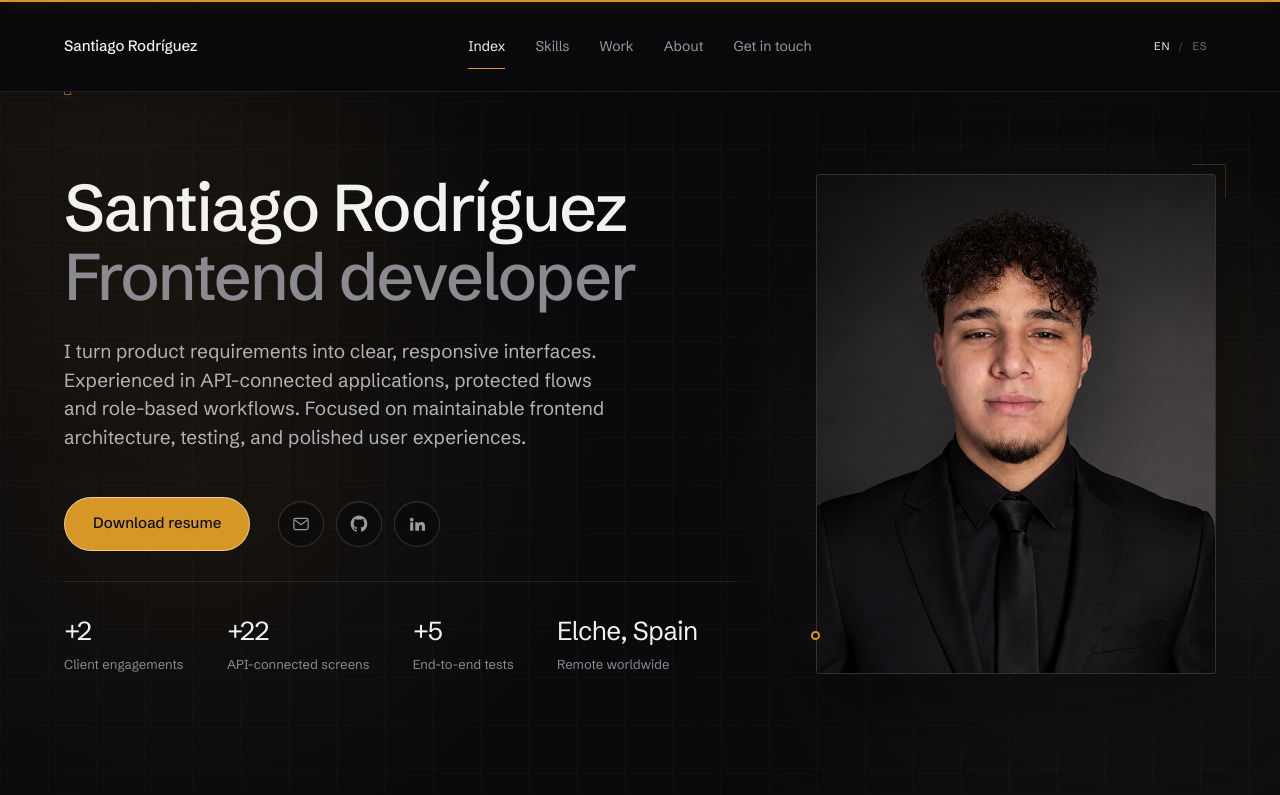
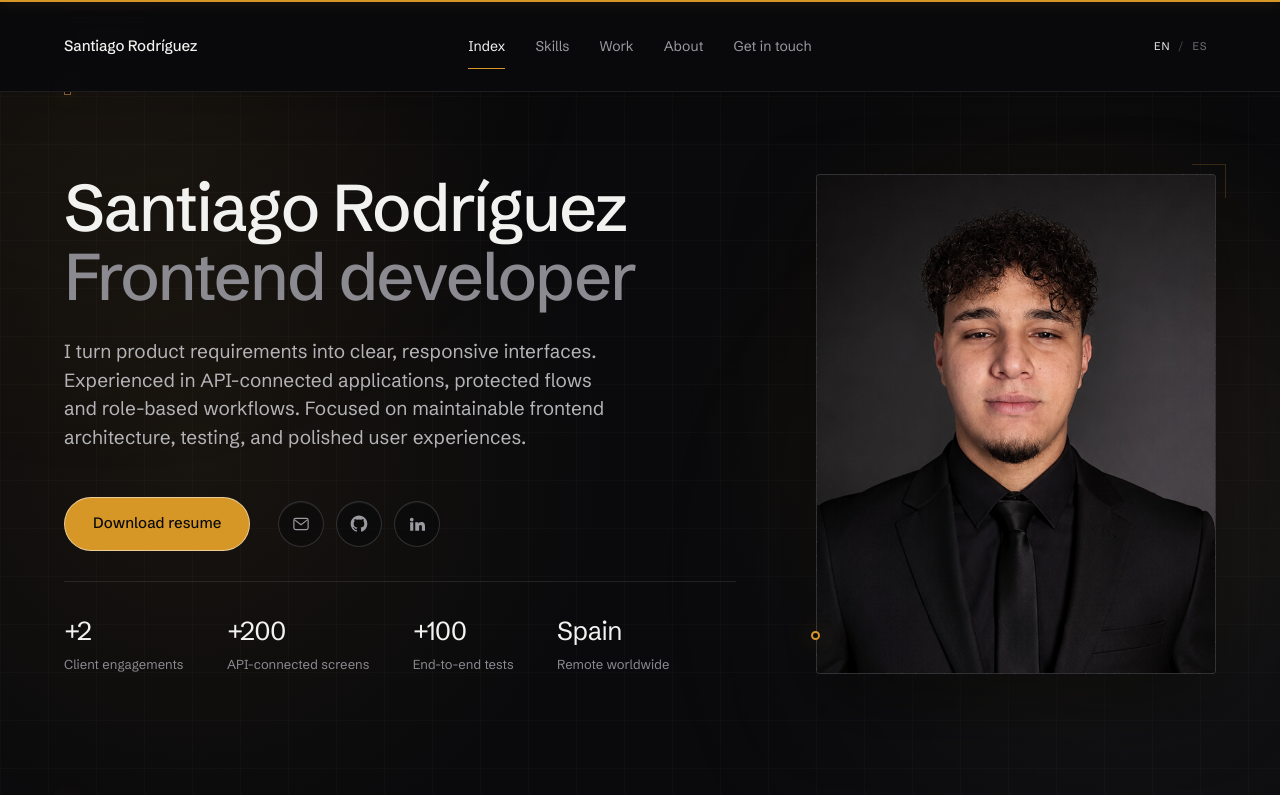
Before and after one commit to Life4Death04/portfolio, a React (Vite) app: page / in a window 1280 px wide. Shown: the top 795 px of the page. Built offline with nearby package versions, Linux system fonts and the light colour scheme.

Commit message:
feat(i18n): update metrics values in English and Spanish locales

```diff
--- a/src/i18n/locales/en/common.ts
+++ b/src/i18n/locales/en/common.ts
@@ -28,9 +28,9 @@ export const en = {
     portraitDescription: "Santiago Rodríguez wearing a black suit and tie",
     metrics: {
       clients: { value: "+2", label: "Client engagements" },
-      screens: { value: "+22", label: "API-connected screens" },
-      tests: { value: "+5", label: "End-to-end tests" },
-      location: { value: "Elche, Spain", label: "Remote worldwide" },
+      screens: { value: "+200", label: "API-connected screens" },
+      tests: { value: "+100", label: "End-to-end tests" },
+      location: { value: "Spain", label: "Remote worldwide" },
     },
     actions: {
       email: "Email",
--- a/src/i18n/locales/es/common.ts
+++ b/src/i18n/locales/es/common.ts
@@ -28,9 +28,9 @@ export const es = {
     portraitDescription: "Santiago Rodríguez con traje negro y corbata",
     metrics: {
       clients: { value: "+2", label: "Proyectos con clientes" },
-      screens: { value: "+22", label: "Pantallas conectadas a APIs" },
-      tests: { value: "+5", label: "Pruebas end-to-end" },
-      location: { value: "Elche, España", label: "Remoto mundial" },
+      screens: { value: "+200", label: "Pantallas conectadas a APIs" },
+      tests: { value: "+100", label: "Pruebas end-to-end" },
+      location: { value: "España", label: "Remoto mundial" },
     },
     actions: {
       email: "Correo electrónico",
```
